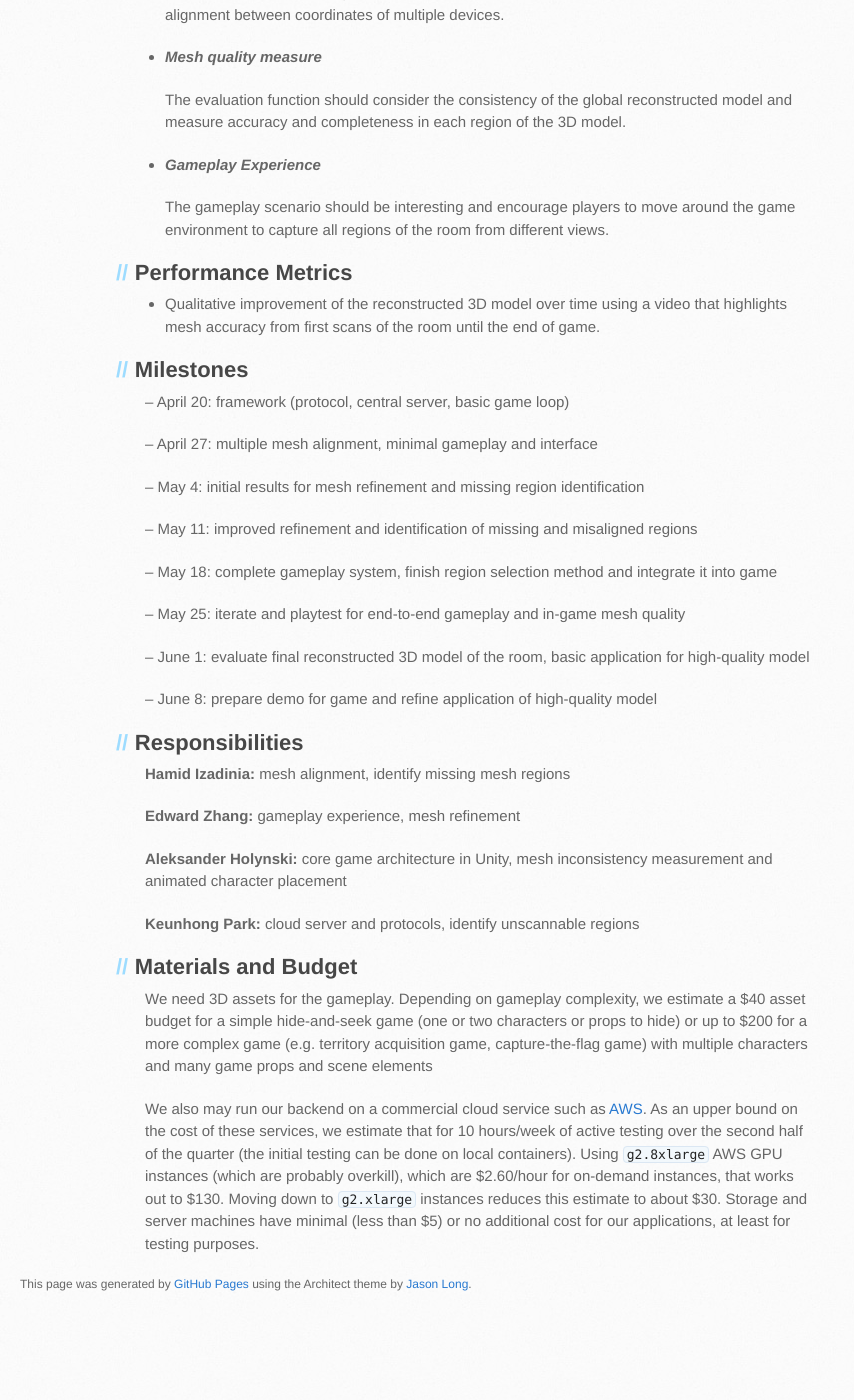
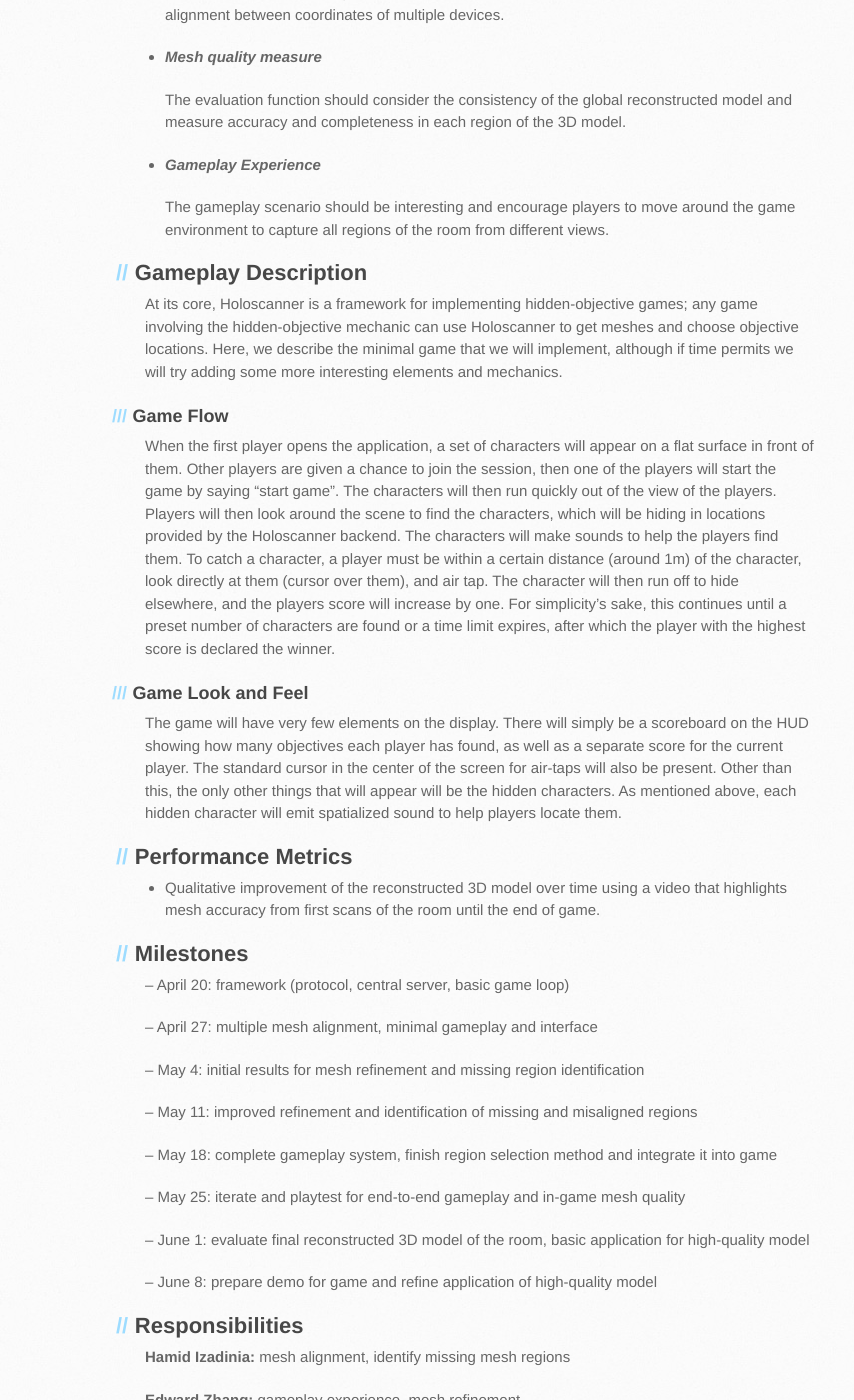
Before and after one commit to holoscanner/holoscanner.github.io, a Jekyll site: the page built from prd.md, in a window 1280 px wide and 1400 px high, scrolled down 785 px. Shown: the whole window, without its empty margins (0-854 px from the left). Built offline with Jekyll 4.4.1, drawn with Linux system fonts in a browser that asks for light colours; before the commit the page ends 2120 px from its top, so only the background shows below that.

Commit message:
Added gameplay description

```diff
--- a/prd.md
+++ b/prd.md
@@ -34,6 +34,17 @@ _Holoscanner is a system that creates a 3D scan of an indoor scene by processing
 - ***Gameplay Experience***
 
    The gameplay scenario should be interesting and encourage players to move around the game environment to capture all regions of the room from different views.
+
+## Gameplay Description
+
+At its core, Holoscanner is a framework for implementing hidden-objective games; any game involving the hidden-objective mechanic can use Holoscanner to get meshes and choose objective locations. Here, we describe the minimal game that we will implement, although if time permits we will try adding some more interesting elements and mechanics.
+
+### Game Flow
+When the first player opens the application, a set of characters will appear on a flat surface in front of them. Other players are given a chance to join the session, then one of the players will start the game by saying "start game". The characters will then run quickly out of the view of the players. Players will then look around the scene to find the characters, which will be hiding in locations provided by the Holoscanner backend. The characters will make sounds to help the players find them. To catch a character, a player must be within a certain distance (around 1m) of the character, look directly at them (cursor over them), and air tap. The character will then run off to hide elsewhere, and the players score will increase by one. For simplicity's sake, this continues until a preset number of characters are found or a time limit expires, after which the player with the highest score is declared the winner.
+
+### Game Look and Feel
+The game will have very few elements on the display. There will simply be a scoreboard on the HUD showing how many objectives each player has found, as well as a separate score for the current player. The standard cursor in the center of the screen for air-taps will also be present. Other than this, the only other things that will appear will be the hidden characters. As mentioned above, each hidden character will emit spatialized sound to help
+players locate them.
 
 ## Performance Metrics
 
@@ -78,5 +89,5 @@ up to $200 for a more complex game (e.g. territory acquisition game, capture-the
 
 We also may run our backend on a commercial cloud service such as [AWS](https://aws.amazon.com). As an upper bound on the cost of these services,
 we estimate that for 10 hours/week of active testing over the second half of the quarter (the initial testing can be done on local containers).
-Using `g2.8xlarge` AWS GPU instances (which are probably overkill), which are $2.60/hour for on-demand instances, that works out to $130. Moving down to `g2.xlarge` instances reduces this estimate to about $30.
+Using `g2.8xlarge` AWS GPU instances (which are probably overkill), which are $2.60/hour for on-demand instances, that works out to $130. Moving down to `g2.2xlarge` instances reduces this estimate to about $30.
 Storage and server machines have minimal (less than $5) or no additional cost for our applications, at least for testing purposes.
```
